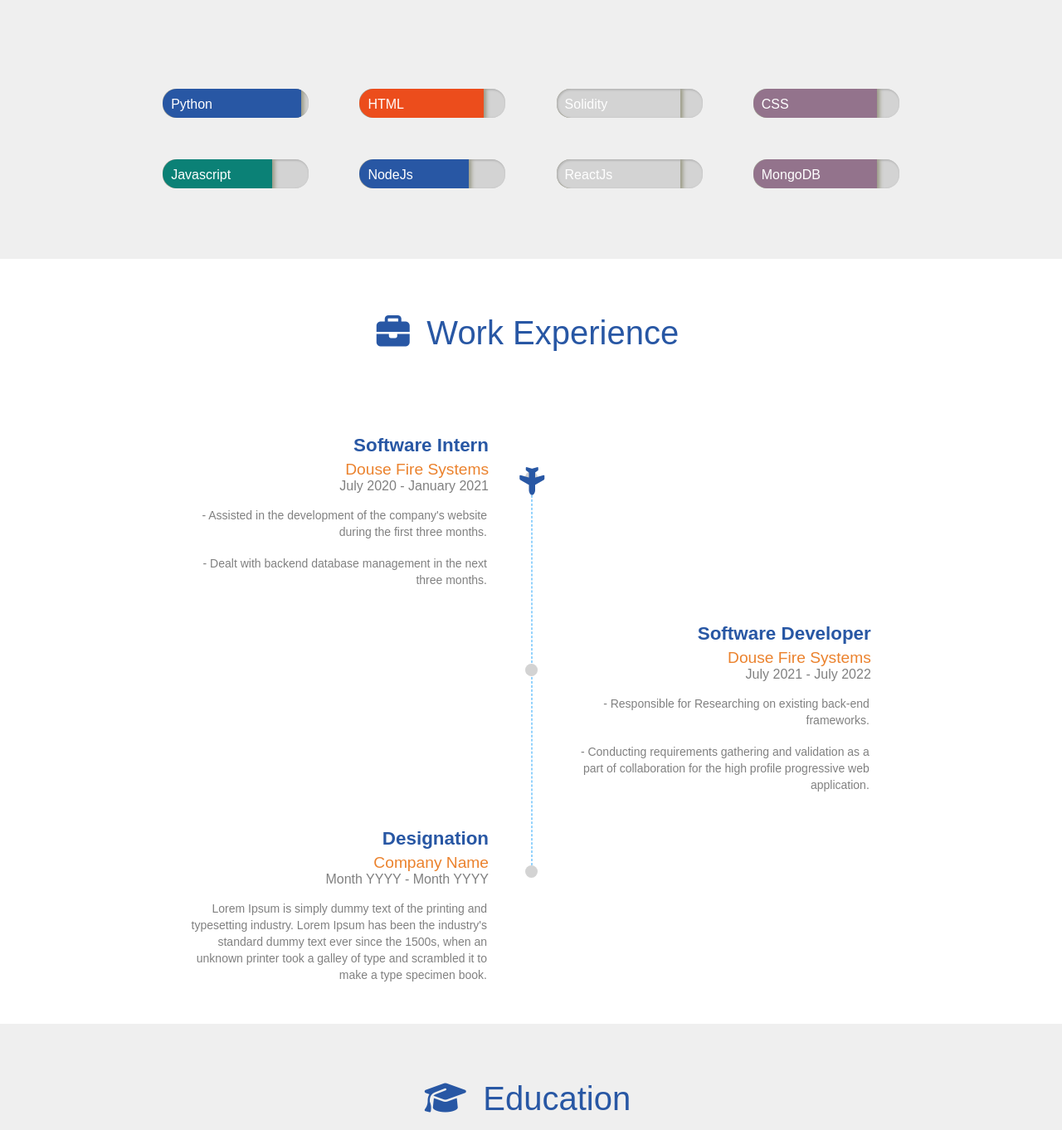
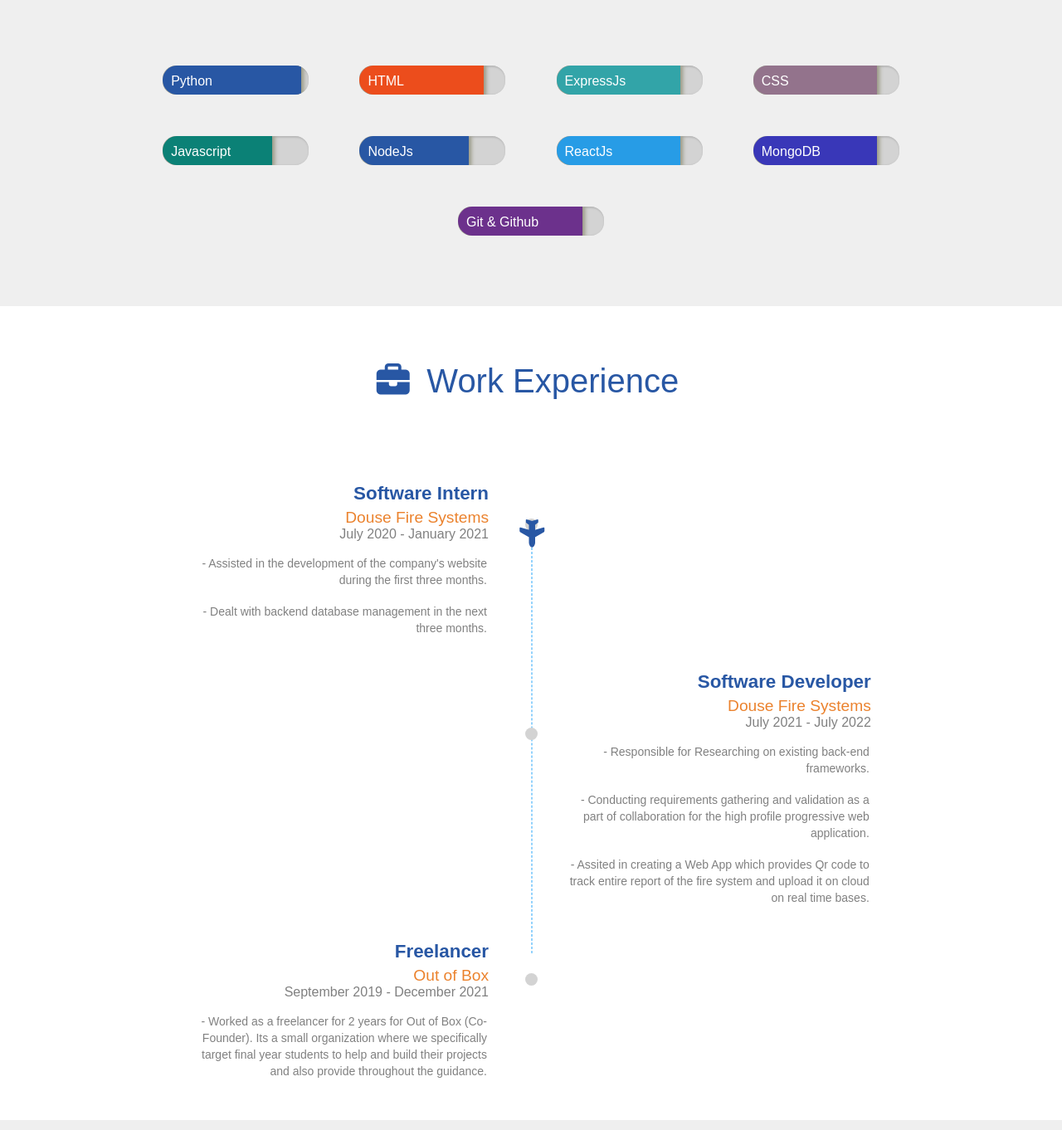
Before and after one commit to saunvid321/Portfolio-website, a plain HTML site: page index.html in a window 1280 px wide. Shown: the part 968-2330 px from the top of the page at 83% size. Drawn offline with Linux system fonts and the light colour scheme.

Commit message:
updated resume

```diff
--- a/index.html
+++ b/index.html
@@ -113,13 +113,15 @@
 
         <section id="about">
             <div id="my-image">
-              <img src="https://ninjasfiles.s3.amazonaws.com/asset_0000000000000020_1549743985_macbook_mouse.jpg">
+              <img src="./goa-dp.jpg">
             </div>
 
             <div id="about-para">
 
                 <p>
-                    Lorem Ipsum is simply dummy text of the printing and <span class="text-highlight">typesetting industry</span>. Lorem Ipsum has been the industry's standard <span class="text-highlight">dummy text ever</span> since the 1500s, when an unknown printer took a galley of type and scrambled it to make a type specimen book. It has survived not only five centuries, but also the leap into electronic typesetting, remaining essentially unchanged. It was popularised in the 1960s <span class="text-highlight">with the release of Letraset</span> sheets containing Lorem Ipsum.
+                    Software Engineer with 1+ years of work experience facilitating cutting-edge engineering solutions with a wide range of e-commerce application and technology skills.
+Proven ability to leverage full-stack knowledge and experience to build interactive and user-centered website designs to scale. Extensive expertise in development and administration.
+                    <!-- Lorem Ipsum is simply dummy text of the printing and <span class="text-highlight">typesetting industry</span>. Lorem Ipsum has been the industry's standard <span class="text-highlight">dummy text ever</span> since the 1500s, when an unknown printer took a galley of type and scrambled it to make a type specimen book. It has survived not only five centuries, but also the leap into electronic typesetting, remaining essentially unchanged. It was popularised in the 1960s <span class="text-highlight">with the release of Letraset</span> sheets containing Lorem Ipsum. -->
                 </p>
 
             </div>
@@ -155,7 +157,7 @@
                 <div class="skill-progress">
                     <div class="eighty-five-percent mb-voilet" data-bar-width="85">
                         <div class="skill-name">
-                            <span> Solidity </span>
+                            <span> ExpressJs </span>
                         </div>
                     </div>
                 </div>
@@ -188,13 +190,19 @@
                     </div>
                 </div>
                 <div class="skill-progress">
-                    <div class="eighty-percent mb-light-purple" data-bar-width="85">
+                    <div class="eighty-percent mb-vlight-purple" data-bar-width="85">
                         <div class="skill-name">
                             <span> MongoDB </span>
                         </div>
                     </div>
                 </div>
-
+                <div class="skill-progress">
+                    <div class="eighty-percent mb-vlight-blue" data-bar-width="85">
+                        <div class="skill-name">
+                            <span> Git & Github </span>
+                        </div>
+                    </div>
+                </div>
 
             </div>
 
@@ -243,6 +251,9 @@ three months.
                             - Conducting requirements gathering and validation as a part of collaboration
                             for the high profile progressive web application.
                         </p>
+                        <p class="experience-description text-align-justify">
+                            - Assited in creating a Web App which provides Qr code to track entire report of the fire system and upload it on cloud on real time bases.
+                        </p>
                     </div>
                 </div>
 
@@ -251,11 +262,14 @@ three months.
                         <div class="timeline-logo">
 
                         </div>
-                        <h3 class="experience-designation m0 m-blue"> Designation </h3>
-                        <h4 class="experience-company-name"> Company Name </h4>
-                        <h5 class="experience-duration m0"> Month YYYY - Month YYYY </h5>
+                        <h3 class="experience-designation m0 m-blue"> Freelancer </h3>
+                        <h4 class="experience-company-name"> Out of Box </h4>
+                        <h5 class="experience-duration m0"> September 2019 - December 2021 </h5>
 
-                        <p class="experience-description text-align-justify"> Lorem Ipsum is simply dummy text of the printing and typesetting industry. Lorem Ipsum has been the industry's standard dummy text ever since the 1500s, when an unknown printer took a galley of type and scrambled it to make a type specimen book. </p>
+                        <p class="experience-description text-align-justify"> - Worked as a freelancer for 2 years for Out of Box (Co-Founder).
+                            Its a small
+organization where we specifically target final year students to help and build
+their projects and also provide throughout the guidance. </p>
                     </div>
                 </div>
 
@@ -347,7 +361,7 @@ Education </h3>
                     <img src="https://ninjasfiles.s3.amazonaws.com/asset_0000000000000024_1550237299_codezen.png">
                     <div class="portfolio-details">
                         <p>
-                            This is a calculator app which I created using html,css and javascript.
+                            Created a Social Media App using MERN stack.
                         </p>
                     </div>
 
@@ -374,7 +388,7 @@ Education </h3>
                     <img src="https://ninjasfiles.s3.amazonaws.com/asset_0000000000000024_1550237299_codezen.png">
                     <div class="portfolio-details">
                         <p>
-                            Write here basic details about the project.
+                            Created a Fully responsive Real Estate Website using React and NextJs.
                         </p>
                     </div>
 
@@ -383,7 +397,7 @@ Education </h3>
                     <img src="https://ninjasfiles.s3.amazonaws.com/asset_0000000000000024_1550237299_codezen.png">
                     <div class="portfolio-details">
                         <p>
-                            Write here basic details about the project.
+                            Created a game called Tenzies using ReactJs.
                         </p>
                     </div>
 
@@ -392,8 +406,7 @@ Education </h3>
                     <img src="https://ninjasfiles.s3.amazonaws.com/asset_0000000000000024_1550237299_codezen.png">
                     <div class="portfolio-details">
                         <p>
-                            Write here basic details about the project.
-                        </p>
+                            Image Restoration Using Auto-Encoder                        </p>
                     </div>
 
                 </div>
--- a/style.css
+++ b/style.css
@@ -552,8 +552,20 @@ button:focus {
 .mb-light-purple {
     background-color: #93738c;
 }
+.mb-voilet{
+    background-color: #32a4a8
+}
 
+.mb-light-Blue{
+    background-color: #279ce6;
 
+}
+.mb-vlight-blue{
+    background-color: #6c318c;
+}
+.mb-vlight-purple{
+    background-color: #3937b8;
+}
 
 /*Percentage Classes */
 
```
